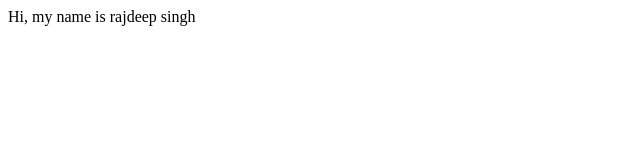
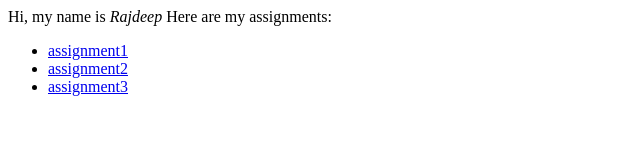
Before and after one commit to Rajdeepsingh13/Csci, a plain HTML site: page Index.html in a window 1280 px wide. Shown: the whole page, without its empty margins (0-640 px from the left). Drawn offline with Linux system fonts and the light colour scheme.

Commit message:
....
...

```diff
--- a/Index.html
+++ b/Index.html
@@ -3,6 +3,13 @@
 <title>Home</title>
 </head>
 <body>
-Hi, my name is rajdeep singh
+Hi, my name is <em> Rajdeep</em>
+Here are my assignments:
+<br>
+<ul>
+<li><a href="./assign1.html">assignment1 </a> </li>
+<li><a href="./assign1.html">assignment2 </a> </li>
+<li><a href="./assign1.html">assignment3 </a> </li>
+</ul>
 </body>
 </html>
```
Also changed, not shown: New Text Document.txt (added).
